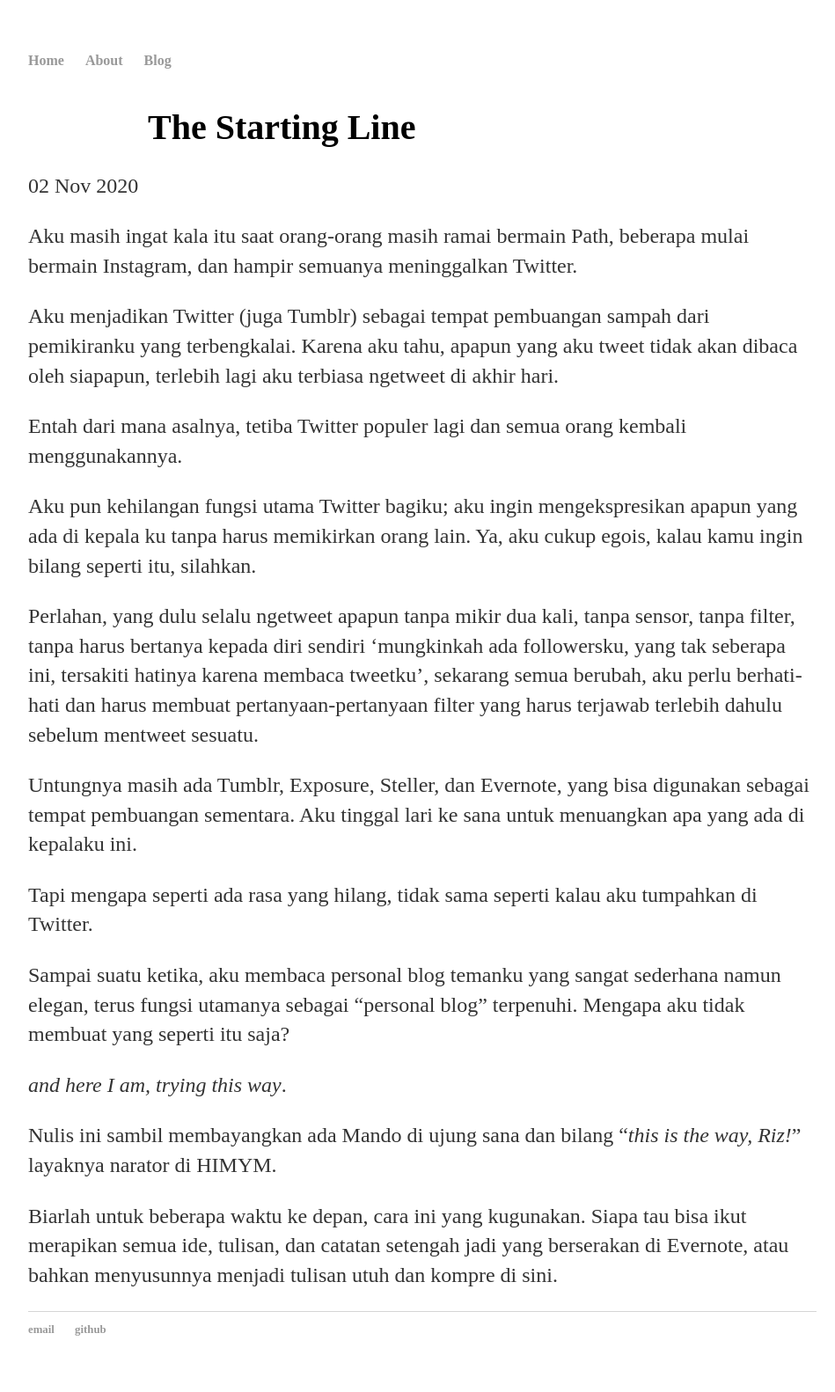
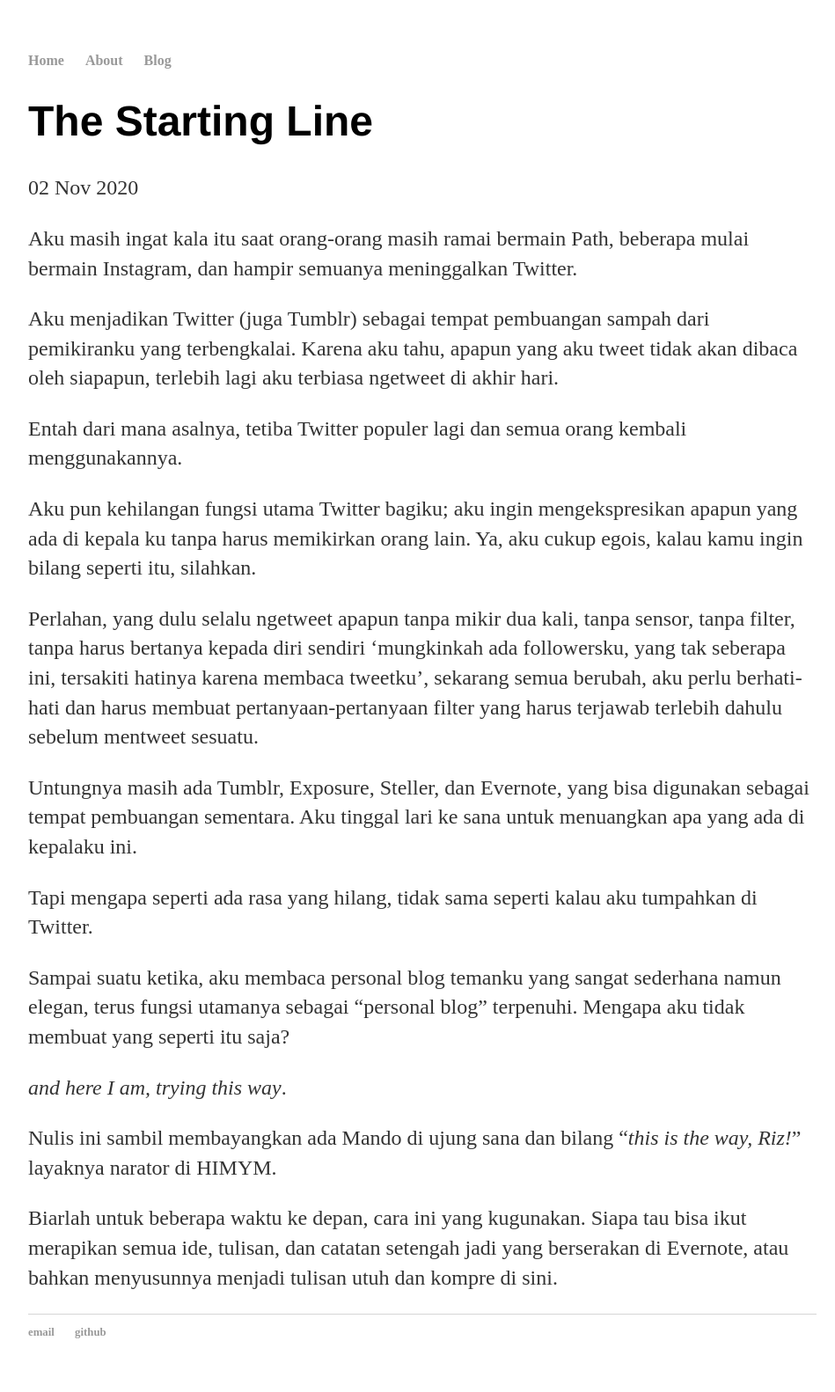
Before and after one commit to rnfitriansyah/rnfitriansyah.github.io, a Jekyll site: the page built from _posts/2020-11-02-The-Starting-Line.md, in a window 1280 px wide. Shown: the whole page at 88% size, without its empty margins (160-1109 px from the left). Built offline with Jekyll 4.4.1, drawn with Linux system fonts in a browser that asks for light colours.

Commit message:
Update post.html

```diff
--- a/_layouts/post.html
+++ b/_layouts/post.html
@@ -1,7 +1,7 @@
 ---
 layout: default
 ---
-<h1 style="font-size: 40px; color: black;text-align: left; padding-top: 16px; padding-left: 136px; font-family: Gotham">
+<h1>
   {{ page.title }}</h1>
 <p class="meta">{{ page.date | date_to_string }}</p>
 
```
